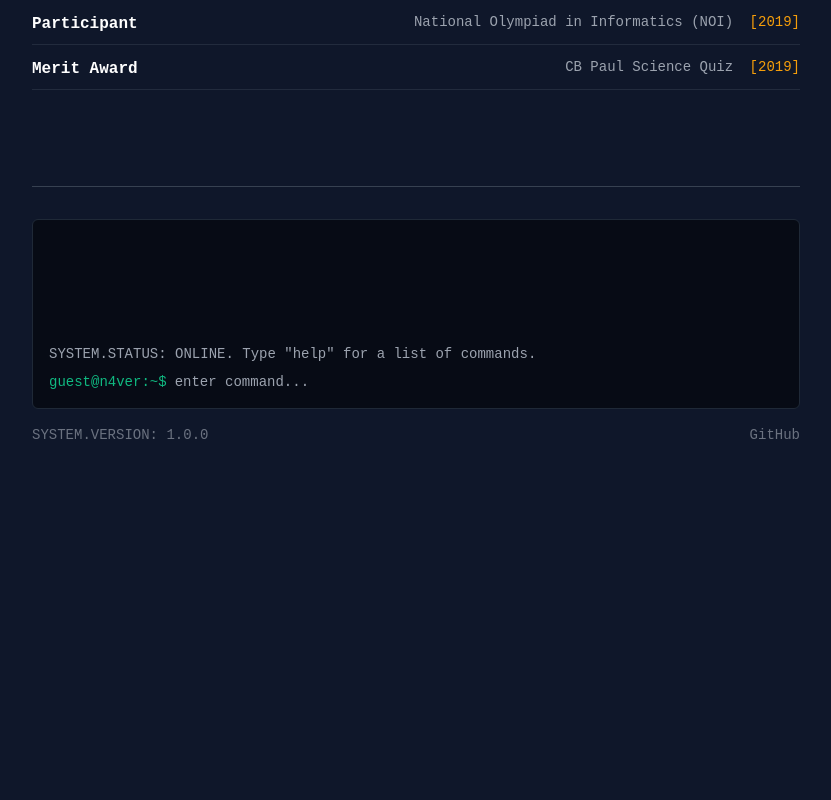
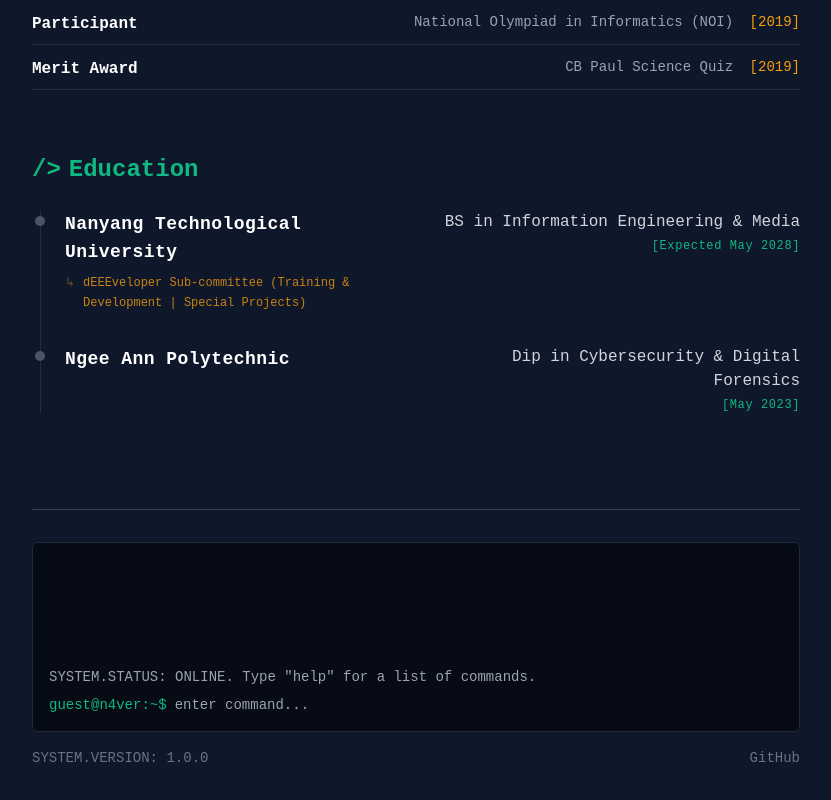
Before and after one commit to n4ver/portfolio, a Vue app: page / in a window 1280 px wide. Shown: the part 1442-2242 px from the top of the page, without its empty margins (224-1055 px from the left). Before the commit the page ends 1951 px from the top, so only its background shows below. Built offline with nearby package versions, Linux system fonts and the light colour scheme.

Commit message:
Add education section

```diff
--- a/src/App.vue
+++ b/src/App.vue
@@ -1,7 +1,7 @@
 <script setup>
 import { ref, onMounted } from 'vue'
 
-// --- 1. THE PROJECT VAULT DATA ---
+// --- PROJECT DATA ---
 const projects = ref([
   {
     title: 'E-sports Stream Dashboard',
@@ -23,14 +23,32 @@ const projects = ref([
   }
 ])
 
-// --- 2. ACHIEVEMENTS DATA ---
+// --- ACHIEVEMENTS DATA ---
 const achievements = ref([
   { title: 'Selected Student Representative for NTU\'s IEM', event: 'EAB Accreditation Dialogue', year: '2026' },
   { title: 'Participant', event: 'National Olympiad in Informatics (NOI)', year: '2019' },
   { title: 'Merit Award', event: 'CB Paul Science Quiz', year: '2019' }
 ])
 
-// --- 3. EASTER EGG: IDLE MECHANIC ---
+// --- EDUCATION DATA ---
+const education = ref([
+  {
+    institute: 'Nanyang Technological University',
+    course: 'BS in Information Engineering & Media',
+    graduation: 'Expected May 2028',
+    cca: 'dEEEveloper Sub-committee (Training & Development | Special Projects)'
+
+  },
+  {
+    institute: 'Ngee Ann Polytechnic',
+    course: 'Dip in Cybersecurity & Digital Forensics',
+    graduation: 'May 2023',
+    cca: ''
+  }
+])
+
+
+// --- EASTER EGG: IDLE MECHANIC ---
 const bytesMined = ref(0)
 const isCorrupted = ref(false)
 
@@ -41,7 +59,7 @@ const mineBytes = () => {
   }
 }
 
-// --- 4. TYPEWRITER EFFECT ---
+// --- TYPEWRITER EFFECT ---
 const fullText = "Start with the biggest letters in order to learn the characteristics of the style. Then work your way down."
 const typedText = ref('')
 
@@ -79,7 +97,7 @@ onMounted(() => {
 
 })
 
-// --- 5. INTERACTIVE COMMAND LINE ---
+// --- INTERACTIVE COMMAND LINE ---
 const terminalInput = ref('')
 const terminalOutput = ref(['SYSTEM.STATUS: ONLINE. Type "help" for a list of commands.'])
 
@@ -185,6 +203,39 @@ const executeCommand = () => {
           </ul>
         </section>
 
+        <section class="scroll-fade opacity-0 translate-y-10 transition-all duration-700 ease-out delay-200">
+          <h3 :class="['text-2xl font-bold mb-6 flex items-center', isCorrupted ? 'text-red-500' : 'text-terminal-green']">
+            <span class="mr-2">/></span> Education
+          </h3>
+
+          <ul class="space-y-8 relative border-l border-gray-700/50 pl-6 ml-2">
+
+            <li v-for="edu in education" :key="edu.institute" class="relative group">
+              <div :class="['absolute w-2.5 h-2.5 rounded-full -left-[30px] top-1.5 transition-colors duration-300', isCorrupted ? 'bg-red-500' : 'bg-gray-600 group-hover:bg-terminal-green']"></div>
+
+              <div class="flex flex-col md:flex-row md:justify-between items-start gap-2 md:gap-4">
+
+                <div class="mb-2 md:mb-0 flex-1">
+                  <h4 class="text-lg font-bold text-white tracking-wide">{{ edu.institute }}</h4>
+                  <p v-if="edu.cca" :class="['text-xs mt-2 flex items-start leading-relaxed', isCorrupted ? 'text-red-400/80' : 'text-terminal-accent/80']">
+                    <span class="mr-2 opacity-50 font-mono">↳</span>
+                    {{ edu.cca }}
+                  </p>
+                </div>
+
+                <div class="flex flex-col md:items-end md:text-right flex-1">
+                  <span class="text-gray-300 font-medium">{{ edu.course }}</span>
+                  <span :class="['text-xs font-mono tracking-wider mt-1 whitespace-nowrap', isCorrupted ? 'text-red-500' : 'text-terminal-green']">
+                    [{{ edu.graduation }}]
+                  </span>
+                </div>
+
+              </div>
+            </li>
+
+          </ul>
+        </section>
+
       </main>
 
       <footer class="mt-24 pt-8 border-t border-gray-700 font-mono text-sm">
```
